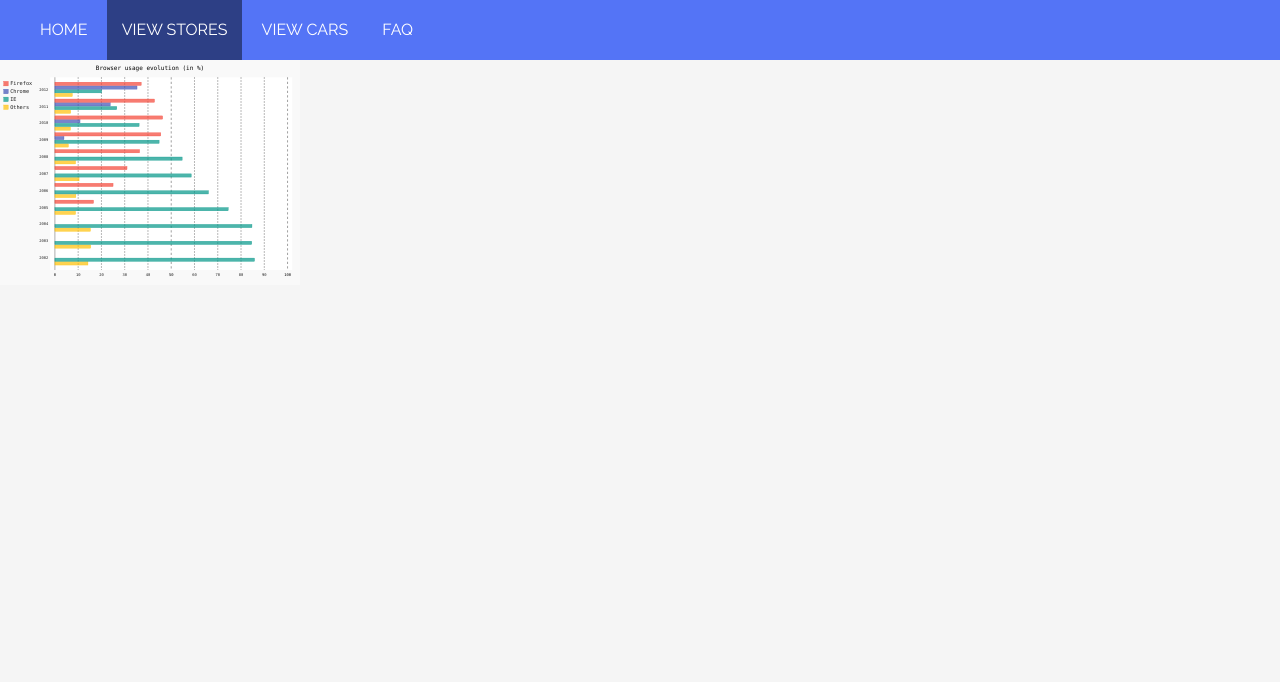
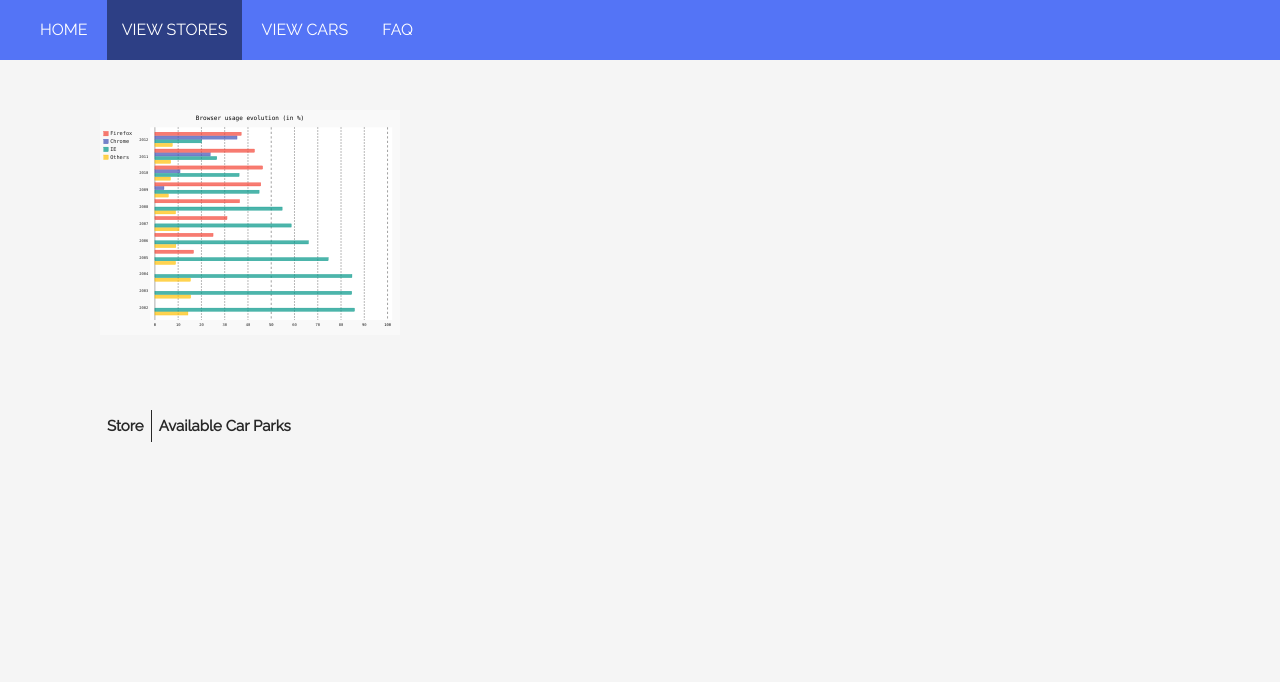
Before and after one commit to aliceHendicott/DjangoWebsite-CarRentalCompany, a Django app: page /reports/stores/parking/ in a window 1280 px wide. Shown: the part 60-742 px from the top of the page. Run offline with Django 3.2, Linux system fonts and the light colour scheme; data that the repository does not hold is empty; some libraries are stand-ins or nearby versions.

Commit message:
Available car parks - action query

```diff
--- a/CRC/CarRentalCompany/custom_sql.py
+++ b/CRC/CarRentalCompany/custom_sql.py
@@ -1,4 +1,4 @@
-from .models import Car, Store
+from .models import Car, Store, Order
 
 def top3cars():
     query = '''SELECT CarRentalCompany_car.*, count(CarRentalCompany_order.car_id_id) as number_of_orders
@@ -39,3 +39,16 @@ def store_activity_preview():
                 LIMIT 5''')
     results = Store.objects.raw(query)
     return results
+
+def store_parking_query():
+    query_pickup = 'SELECT *, COUNT(CarRentalCompany_order.id) as picked_up FROM CarRentalCompany_order LEFT JOIN CarRentalCompany_store ON CarRentalCompany_store.id = CarRentalCompany_order.order_pickup_store_id_id GROUP BY CarRentalCompany_order.order_pickup_store_id_id'
+    results = Order.objects.raw(query_pickup)
+
+    query_return = 'SELECT *, COUNT(CarRentalCompany_order.id) as returned FROM CarRentalCompany_order GROUP BY CarRentalCompany_order.order_return_store_id_id'
+    return_count = Order.objects.raw(query_return)
+
+    i = 0
+    for pickup in results:
+        pickup.picked_up = abs(pickup.picked_up - return_count[i].returned)
+        i += 1
+    return results
--- a/CRC/CarRentalCompany/static/CarRentalCompany/javascript.js
+++ b/CRC/CarRentalCompany/static/CarRentalCompany/javascript.js
@@ -71,3 +71,30 @@ function getGeoLocation(callback) {
 // } catch {
 //     console.log("geolocation not enabled");
 // }
+
+function dynamicSort(property) {
+    var sortOrder = 1;
+    if(property[0] === "-") {
+        sortOrder = -1;
+        property = property.substr(1);
+    }
+    return function (a,b) {
+        var result = (a[property] < b[property]) ? -1 : (a[property] > b[property]) ? 1 : 0;
+        return result * sortOrder;
+    }
+}
+
+function sortCarsList(element) {
+    var sortBy = $(element).val;
+    if (sortBy == "make"){
+        cars_json.sort(dynamicSort("car_makename"))
+    }
+    if (sortBy == "body"){
+        cars_json.sort(dynamicSort("car_bodytype"))
+    }
+    if (sortBy == "price"){
+        cars_json.sort(dynamicSort("car_price_new"))
+    }
+    var data = {"new_car_list": cars_json}
+
+}
--- a/CRC/CarRentalCompany/templates/CarRentalCompany/reports_store_parking.html
+++ b/CRC/CarRentalCompany/templates/CarRentalCompany/reports_store_parking.html
@@ -11,7 +11,21 @@ CRC Store Parking
 
 <!-- Content goes here -->
 {% block content %}
-<div style="width: 300px; height: 300px;">{% include './Charts/store_parking.svg' %}</div>
+    <div id="content">
+        <div style="width: 300px; height: 300px;">{% include './Charts/store_parking.svg' %}</div>
+        <table>
+            <tr class="table-heading">
+                <td>Store</td>
+                <td>Available Car Parks</td>
+            </tr>
+            {% for store in queried_stores %}
+                <tr>
+                    <td>{{ store.store_city }}</td>
+                    <td>{{ store.picked_up }}</td>
+                </tr>
+            {% endfor %}
+        </table>
+    </div>
 {% endblock %}
 
 <!-- Extra javascript goes here -->
--- a/CRC/CarRentalCompany/views_reports.py
+++ b/CRC/CarRentalCompany/views_reports.py
@@ -7,7 +7,7 @@ from django.db import connection
 from .graphs import *
 from .models import Car, Store, Order, User, UserProfile
 from .forms import RecommendForm
-from .custom_sql import top3cars, seasonal_cars_preview, store_activity_preview
+from .custom_sql import top3cars, seasonal_cars_preview, store_activity_preview, store_parking_query
 from .recommendation import handle_recommendation
 from django.contrib.auth import (authenticate, login, get_user_model, logout)
 
@@ -66,11 +66,15 @@ def store_activity(request):
                   'CarRentalCompany/reports_store_activity.html',
                   {'stores_list': Store.objects.all(),
                    'location_maps' : locations})
+
 def store_parking(request):
     drawGraph('horizBar', 'store_parking', 1)
+    results = store_parking_query()
     return render(request,
                   'CarRentalCompany/reports_store_parking.html',
-                  {'stores_list': Store.objects.all()})
+                  {'queried_stores': results,
+                   'stores': Store.objects.all()})
+
 def customer_demographics(request):
     return render(request,
                   'CarRentalCompany/reports_customer_demographics.html',
```
Also changed, not shown: CRC/CarRentalCompany/templates/CarRentalCompany/cars.html (+11 -4 lines), CRC/CarRentalCompany/views.py (+7 -1 lines), CRC/CarRentalCompany/templates/CarRentalCompany/Charts/store_parking.svg.
